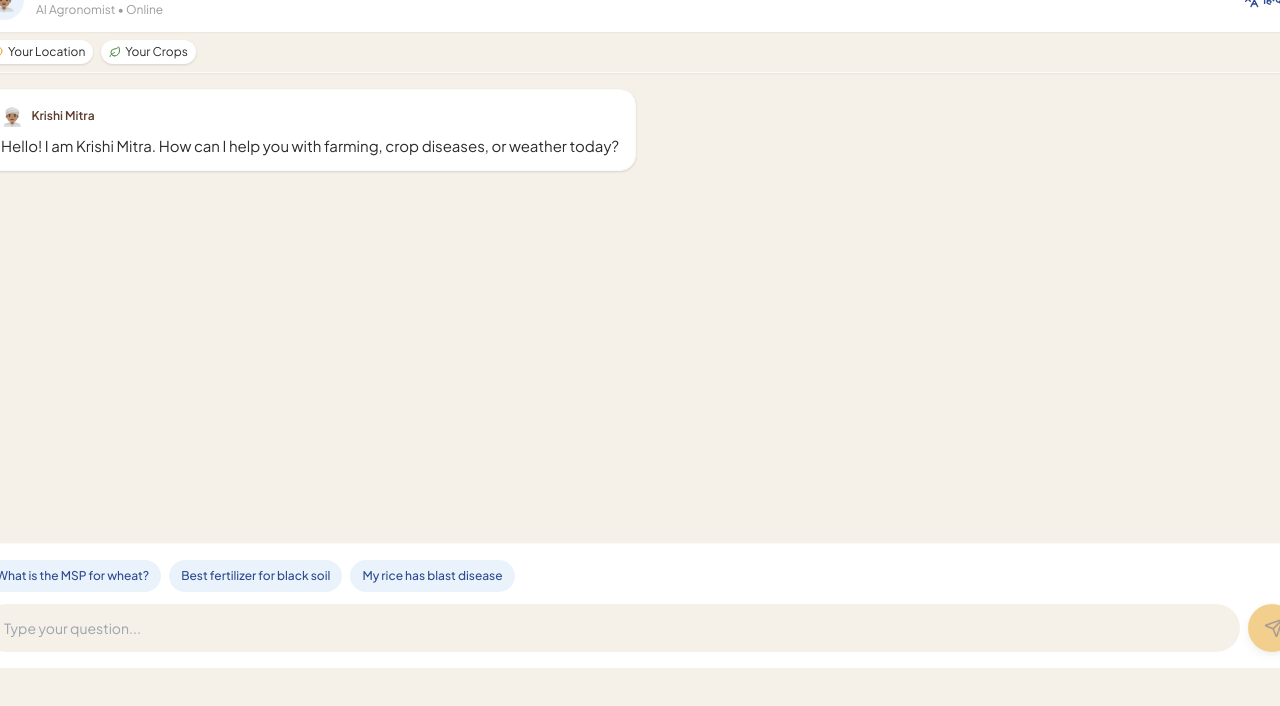
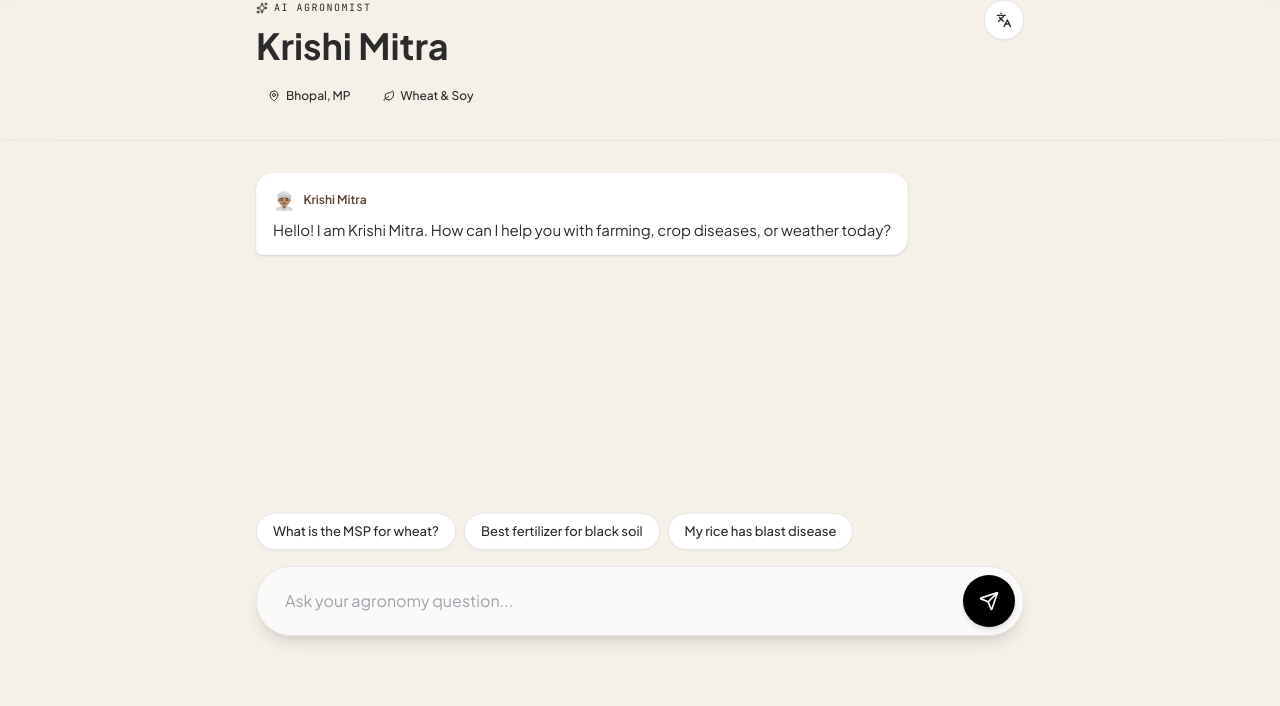
Before and after one commit to AutoBots-xyz/krishimitra, a Next.js app: page /chat in a window 1280 px wide. Shown: the top 706 px of the page. Built offline with nearby package versions, Linux system fonts and the light colour scheme.

Commit message:
fix: resolve ChatWindow styling issues and center disabled send button

```diff
--- a/src/features/ai-chat/components/ChatWindow.tsx
+++ b/src/features/ai-chat/components/ChatWindow.tsx
@@ -1,18 +1,20 @@
 "use client";
 
 import { useState, useRef, useEffect } from "react";
-import { Send, MapPin, Leaf, Languages } from "lucide-react";
+import { Send, MapPin, Leaf, Languages, Sparkles } from "lucide-react";
 import MessageBubble from "@/features/ai-chat/components/MessageBubble";
 import { useLanguage } from "@/components/shared/LanguageProvider";
 import { useFarmerStore } from "@/store/farmerStore";
+import { motion, AnimatePresence } from "framer-motion";
 
 export default function ChatWindow() {
   const { language, toggleLanguage } = useLanguage();
   const { profile } = useFarmerStore();
   const locationLabel = profile?.district && profile?.state
     ? `${profile.district}, ${profile.state}`
-    : "Your Location";
-  const cropLabel = profile?.primary_crop ?? "Your Crops";
+    : "Bhopal, MP";
+  const cropLabel = profile?.primary_crop ?? "Wheat & Soy";
+
   const [messages, setMessages] = useState([
     {
       role: 'assistant',
@@ -25,7 +27,6 @@
   const [loading, setLoading] = useState(false);
   const bottomRef = useRef<HTMLDivElement>(null);
 
-  // Auto-scroll to bottom
   useEffect(() => {
     bottomRef.current?.scrollIntoView({ behavior: 'smooth' });
   }, [messages]);
@@ -59,83 +60,110 @@
     : ["What is the MSP for wheat?", "Best fertilizer for black soil", "My rice has blast disease"];
 
   return (
-    <div className="flex flex-col h-[calc(100vh-130px)] md:h-[calc(100vh-100px)] -m-4 md:-m-8 bg-mist">
-      {/* Header */}
-      <div className="bg-white px-4 py-3 shadow-sm z-10 flex justify-between items-center shrink-0">
-        <div className="flex items-center gap-3">
-          <div className="w-10 h-10 bg-sky rounded-full flex items-center justify-center text-xl">👳🏽‍♂️</div>
+    <div className="flex flex-col h-[calc(100vh-130px)] md:h-[calc(100vh-100px)] -m-4 md:-m-8 bg-transparent relative">
+
+      {/* ─── EDITORIAL HEADER ─── */}
+      <div className="px-6 py-5 md:py-8 z-10 shrink-0 border-b border-primary/5 bg-background/80 backdrop-blur-xl">
+        <div className="max-w-3xl mx-auto flex justify-between items-start">
           <div>
-            <h1 className="font-display text-heading-3 text-soil leading-tight">Krishi Mitra</h1>
-            <p className="text-xs text-neutral-400">AI Agronomist • Online</p>
+            <span className="font-mono text-[10px] tracking-[0.15em] uppercase text-secondary mb-2 flex items-center gap-1.5">
+              <Sparkles className="w-3 h-3" /> AI Agronomist
+            </span>
+            <h1 className="font-display text-4xl text-primary font-bold leading-tight">Krishi Mitra</h1>
+
+            {/* Context chips */}
+            <div className="flex gap-2 mt-4 flex-wrap">
+              <div className="flex items-center gap-1.5 text-xs px-3 py-1 bg-primary/5 text-primary rounded-full font-medium">
+                <MapPin className="w-3 h-3 text-secondary" /> {locationLabel}
               </div>
+              <div className="flex items-center gap-1.5 text-xs px-3 py-1 bg-primary/5 text-primary rounded-full font-medium">
+                <Leaf className="w-3 h-3 text-success" /> {cropLabel}
               </div>
-        <button
-          onClick={toggleLanguage}
-          className="flex items-center gap-1 text-xs font-semibold text-indigo bg-sky/50 px-3 py-1.5 rounded-pill"
-        >
-          <Languages className="w-4 h-4" /> {language === 'en' ? 'हिन्दी' : 'English'}
-        </button>
-      </div>
-
-      {/* Context Chips */}
-      <div className="px-4 py-2 flex gap-2 overflow-x-auto shrink-0 bg-mist border-b border-neutral-100 shadow-sm">
-        <div className="flex items-center gap-1 text-xs bg-white px-2 py-1 rounded-md text-neutral-800 shadow-low whitespace-nowrap">
-          <MapPin className="w-3 h-3 text-harvest" /> {locationLabel}
-        </div>
-        <div className="flex items-center gap-1 text-xs bg-white px-2 py-1 rounded-md text-neutral-800 shadow-low whitespace-nowrap">
-          <Leaf className="w-3 h-3 text-leaf" /> {cropLabel}
             </div>
           </div>
 
-      {/* Messages */}
-      <div className="flex-1 overflow-y-auto p-4 space-y-4">
+          <button
+            onClick={toggleLanguage}
+            className="flex items-center justify-center w-10 h-10 rounded-full bg-white shadow-sm border border-primary/10 text-primary hover:bg-primary/5 transition-colors"
+            title="Toggle Language"
+          >
+            <Languages className="w-4 h-4" />
+          </button>
+        </div>
+      </div>
+
+      {/* ─── MESSAGES AREA ─── */}
+      <div className="flex-1 overflow-y-auto px-4 py-8 md:px-8 relative no-scrollbar">
+        <div className="max-w-3xl mx-auto space-y-8">
+          <AnimatePresence initial={false}>
             {messages.map((msg, i) => (
               <MessageBubble key={i} message={msg} />
             ))}
+          </AnimatePresence>
+
           {loading && (
-          <div className="flex justify-start">
-            <div className="bg-white shadow-low text-neutral-800 rounded-2xl rounded-bl-sm px-4 py-3 border border-neutral-100 flex items-center gap-1">
-              <div className="w-2 h-2 bg-neutral-400 rounded-full animate-bounce"></div>
-              <div className="w-2 h-2 bg-neutral-400 rounded-full animate-bounce" style={{ animationDelay: '0.1s' }}></div>
-              <div className="w-2 h-2 bg-neutral-400 rounded-full animate-bounce" style={{ animationDelay: '0.2s' }}></div>
+            <motion.div
+              initial={{ opacity: 0, y: 10 }}
+              animate={{ opacity: 1, y: 0 }}
+              className="flex justify-start"
+            >
+              <div className="glass text-text rounded-2xl rounded-tl-sm px-6 py-4 flex items-center gap-2">
+                <div className="w-2 h-2 bg-secondary rounded-full animate-bounce"></div>
+                <div className="w-2 h-2 bg-secondary rounded-full animate-bounce" style={{ animationDelay: '0.15s' }}></div>
+                <div className="w-2 h-2 bg-secondary rounded-full animate-bounce" style={{ animationDelay: '0.3s' }}></div>
+              </div>
+            </motion.div>
+          )}
+          <div ref={bottomRef} className="h-10" />
         </div>
       </div>
-        )}
-        <div ref={bottomRef} />
-      </div>
 
-      {/* Input */}
-      <div className="p-4 bg-white border-t border-neutral-100 shrink-0">
+      {/* ─── FLOATING INPUT DOCK ─── */}
+      <div className="shrink-0 pb-6 px-4 md:pb-8 md:px-8 z-20 pointer-events-none">
+        <div className="max-w-3xl mx-auto pointer-events-auto">
+
+          {/* Suggestions */}
           {messages.length === 1 && (
-          <div className="flex gap-2 overflow-x-auto pb-3 no-scrollbar">
+            <motion.div
+              initial={{ opacity: 0, y: 10 }} animate={{ opacity: 1, y: 0 }}
+              className="flex gap-2 overflow-x-auto pb-4 no-scrollbar"
+            >
               {suggestions.map((sug, i) => (
                 <button
                   key={i}
                   onClick={() => setInput(sug)}
-                className="whitespace-nowrap text-xs bg-sky text-indigo px-3 py-2 rounded-pill font-medium hover:bg-sky/80 transition"
+                  className="whitespace-nowrap text-[13px] bg-white border border-primary/10 text-text px-4 py-2 rounded-full font-medium shadow-sm hover:border-secondary transition-colors"
                 >
                   {sug}
                 </button>
               ))}
-          </div>
+            </motion.div>
           )}
-        <form onSubmit={handleSend} className="flex gap-2">
+
+          {/* Input Form */}
+          <form onSubmit={handleSend} className="relative group">
+            <div className="absolute inset-0 bg-primary/5 blur-xl rounded-full transition-opacity opacity-0 group-hover:opacity-100" />
+            <div className="relative flex items-center glass rounded-full p-2 border border-primary/15 shadow-lg bg-white/70">
               <input
                 type="text"
-            placeholder={language === 'hi' ? "अपना सवाल पूछें..." : "Type your question..."}
-            className="flex-1 bg-mist border-0 rounded-full px-5 py-3 text-sm focus:ring-2 focus:ring-indigo outline-none"
+                placeholder={language === 'hi' ? "अपना सवाल यहाँ लिखें..." : "Ask your agronomy question..."}
+                className="flex-1 bg-transparent px-5 py-3 text-base text-text placeholder:text-muted/60 focus:outline-none"
                 value={input}
                 onChange={(e) => setInput(e.target.value)}
               />
               <button
                 type="submit"
                 disabled={!input.trim() || loading}
-            className="w-12 h-12 bg-harvest text-soil rounded-full flex items-center justify-center disabled:opacity-50 hover:bg-harvest/90 transition-colors shrink-0 shadow-mid"
+                className="w-[52px] h-[52px] bg-primary text-white rounded-full flex items-center justify-center disabled:bg-black disabled:text-white hover:bg-[#153a27] transition-all shrink-0 shadow-md"
               >
-            <Send className="w-5 h-5 ml-1" />
+                <Send className="w-5 h-5" />
               </button>
+            </div>
           </form>
+
         </div>
+      </div>
+
     </div>
   );
 }
```
Lines whose indentation alone changed are shown as unchanged.
